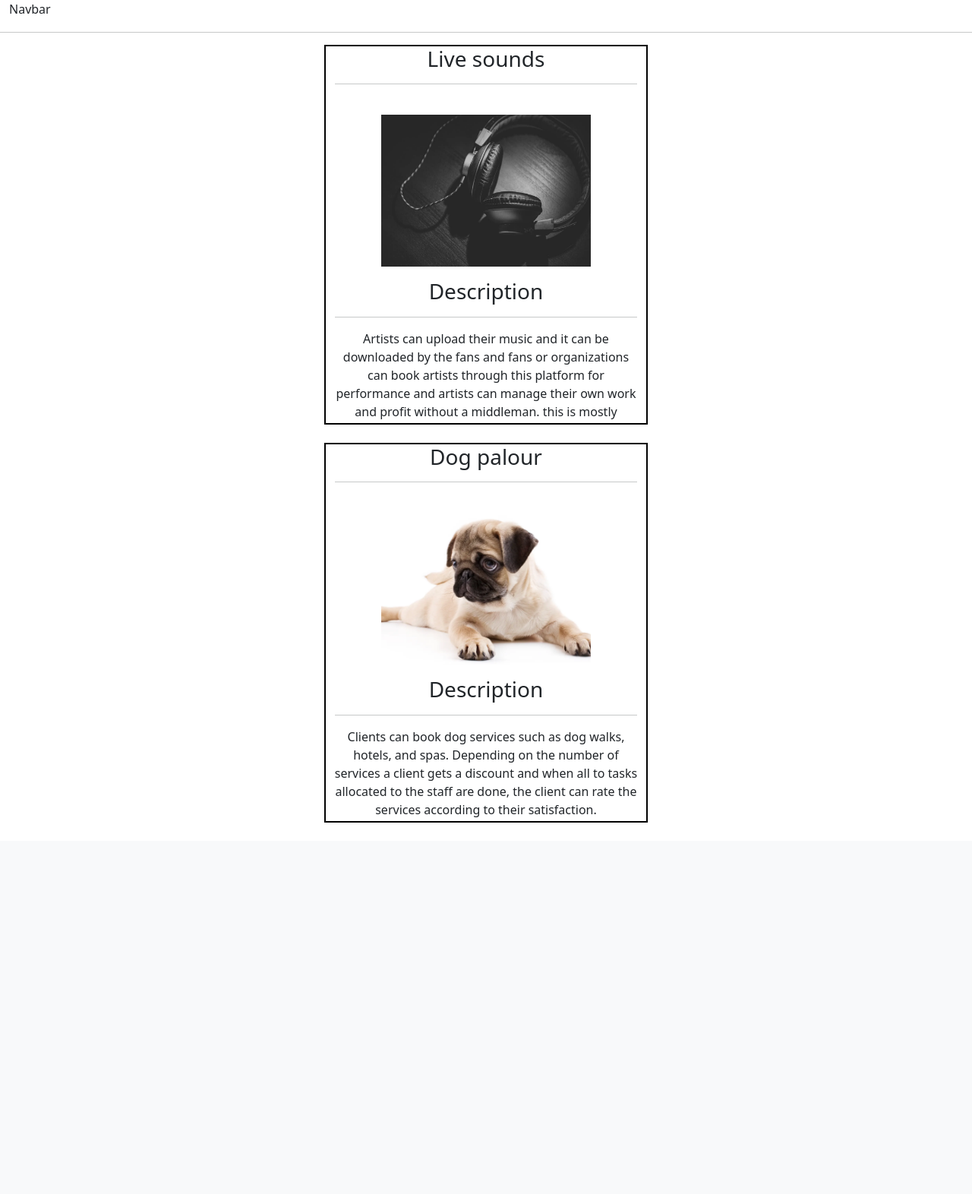
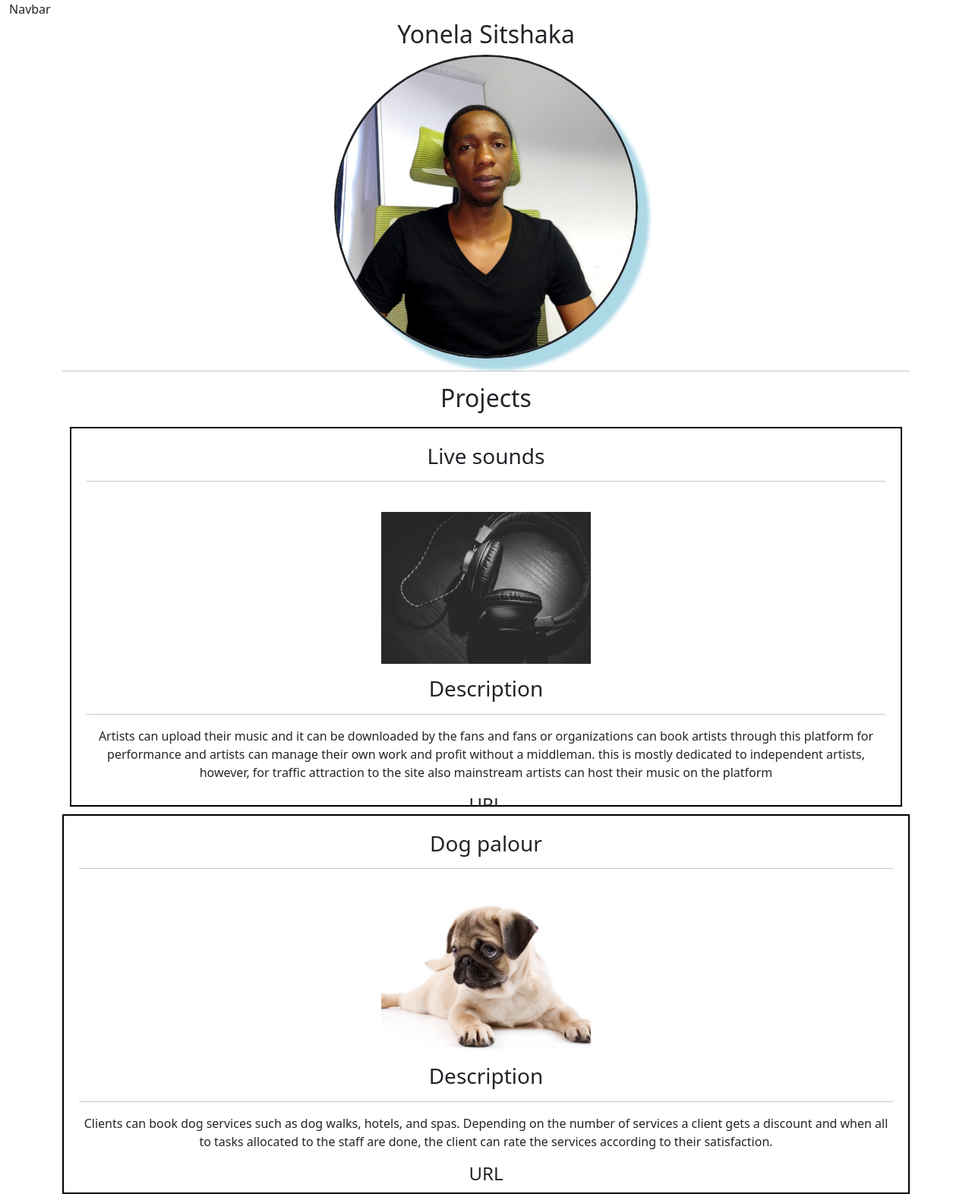
Before and after one commit to HopewellA1/PortfolioProject, a Django app: page / in a window 1280 px wide. Shown: the part 56-1628 px from the top of the page at 76% size. Before the commit the page ends 1139 px from the top, so only its background shows below. Run offline with Django 4.2, Linux system fonts and the light colour scheme; data comes from the database, SQL or seed files in the repository; both versions use the stored data as it was after the commit.

Commit message:
Commit with a bit of blog and static prifile

```diff
--- a/Blog/views.py
+++ b/Blog/views.py
@@ -1,6 +1,7 @@
 from django.shortcuts import render
+from .models import blog
 
 # Create your views here.
 def home(request):
-
-    return render(request, 'Blog/home.html')
+    blogs = blog.objects.all()
+    return render(request, 'Blog/home.html',{"Blogs": blogs})
--- a/Portfolio/admin.py
+++ b/Portfolio/admin.py
@@ -1,5 +1,7 @@
 from django.contrib import admin
 from Portfolio.models import Project
+from Blog.models import blog
 # Register your models here.
 
 admin.site.register(Project)
+admin.site.register(blog)
--- a/Portfolio/templates/Portfolio/home.html
+++ b/Portfolio/templates/Portfolio/home.html
@@ -88,13 +88,20 @@
           </div>
         </div>
       </nav>
+      <div class="text-center container">
+        <div><h2>Yonela Sitshaka</h2></div>
+        <div>
+       {% load static %}
+        <img width="inherit" height=400px src="{% static 'Portfolio/MyProfile.jpg'%}" style="border-radius:50%; border:solid 3px; black;box-shadow: 15px 15px 5px lightblue;"/>
+      </div>
       <hr/>
-      <div style="overflow:hidden;overflow:scroll;overflow-y:scroll">
 
-        <div class="raw" style="display:flex;flex-direction: column">
+      <div style="">
+              <div class="text-center"><h2> Projects</h2></div>
+        <div class="" style="display: grid;  grid-template-columns: auto auto auto;padding: 10px;">
             {% for item in project %}
 
-                <div class="col-md-4 text-center container" style="border:solid 2px black;height:500px;overflow:hidden;overflow:scroll;overflow-x:scroll;overflow-y:auto;">
+                <div class=" text-center container grid-item" style="padding: 20px;border:solid 2px black;height:500px;overflow:hidden;overflow:scroll;overflow-x:scroll;overflow-y:auto;">
                     <div id="projectTitle">
                         <h3>{{item.title}}</h3>
                     </div>
@@ -120,7 +127,11 @@
                     </div>
                      {% endif %}
                 </div>
-                <br/>
+
+
+
+                </div>
+
 
 
             {% endfor %}
```
Also changed, not shown: Blog/templates/Blog/home.html (+8 -0 lines), Portfolio/static/Portfolio/MyProfile.jpg (added), db.sqlite3.
